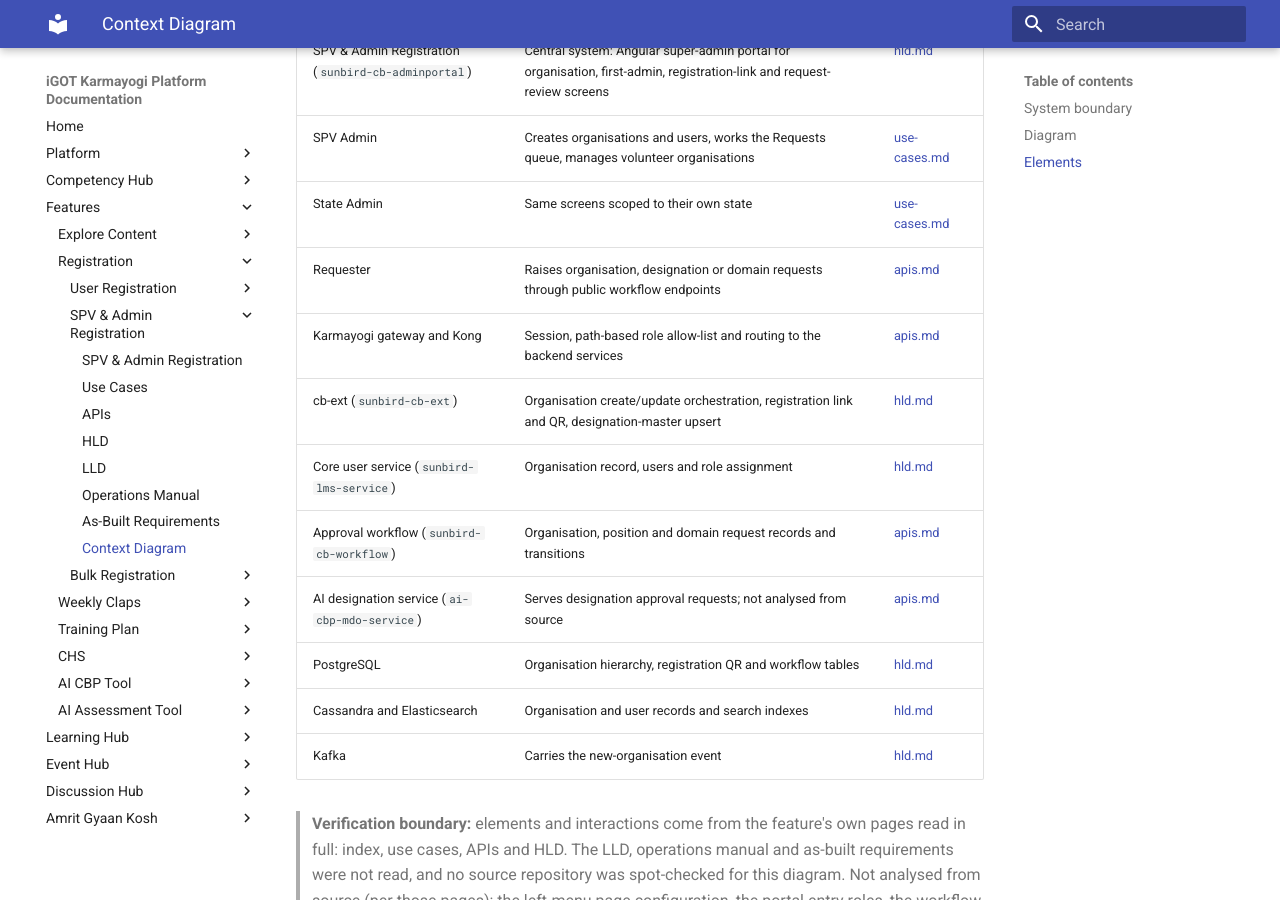
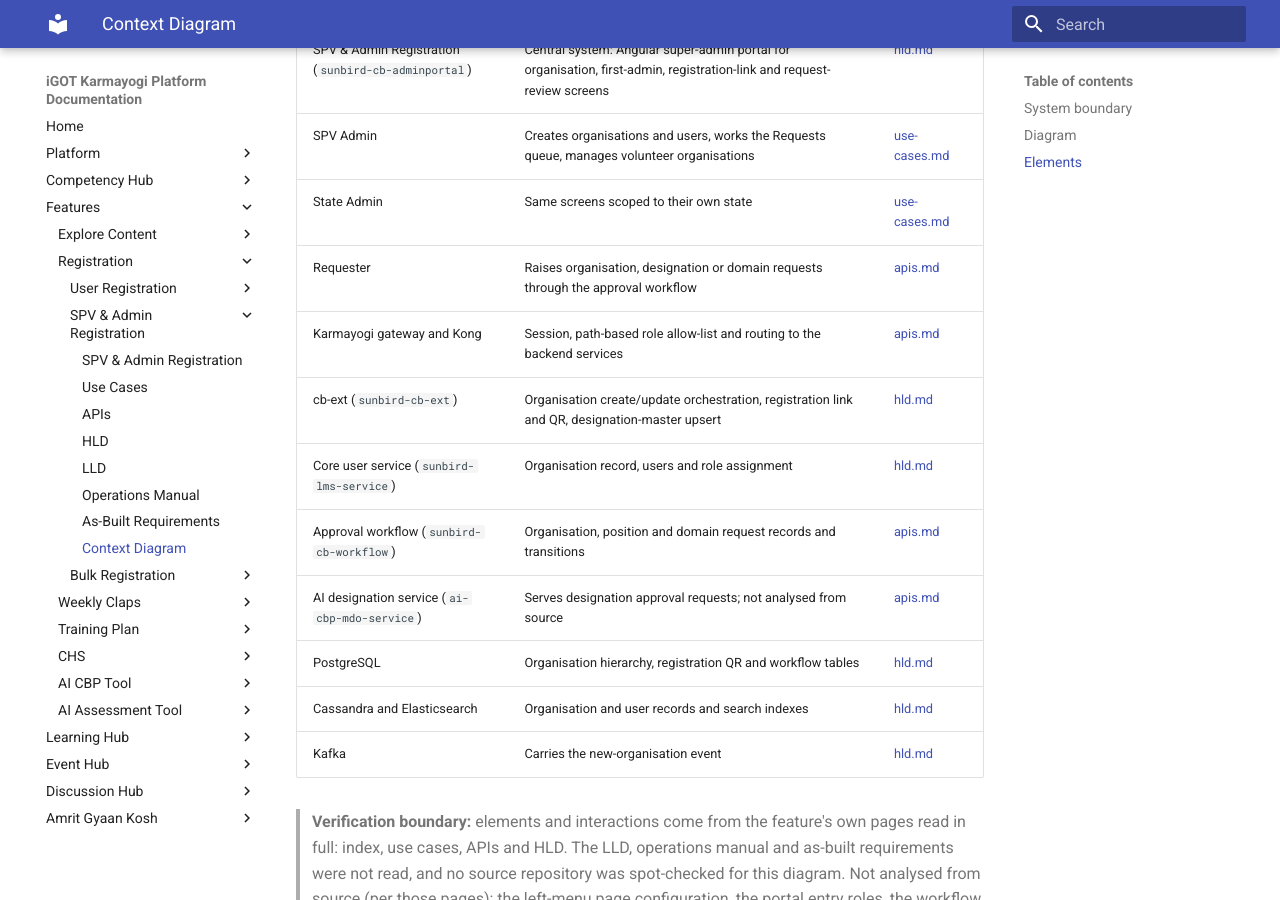
Before and after one commit to KB-iGOT/igot-docs, an MkDocs documentation site: the page built from docs/learning-hub/spv-admin-registration/context-diagram.md, in a window 1280 px wide and 900 px high, scrolled down 764 px. Built offline with MkDocs 1.6.1 and Material for MkDocs 9.7.7, drawn with Linux system fonts in a browser that asks for light colours.

Commit message:
security(4/5): remove unauthenticated / public-endpoint wording from context diagrams
Categories removed: statements implying unauthenticated or public routes.
Functional description kept.

To undo: git revert <this commit>

Co-Authored-By: Claude Sonnet 5.5 <noreply@anthropic.com>

```diff
--- a/docs/learning-hub/spv-admin-registration/context-diagram.md
+++ b/docs/learning-hub/spv-admin-registration/context-diagram.md
@@ -15,7 +15,7 @@ service, and the Postgres, Cassandra, Elasticsearch and Kafka stores those servi
 flowchart LR
     SPVA["SPV Admin"]
     STA["State Admin"]
-    REQR["Requester<br/>(public)"]
+    REQR["Requester"]
 
     UP["Karmayogi gateway<br/>(sunbird-cb-uiproxy) and Kong"]
     EXT["cb-ext<br/>(sunbird-cb-ext)"]
@@ -53,7 +53,7 @@ flowchart LR
 | SPV & Admin Registration (`sunbird-cb-adminportal`) | Central system: Angular super-admin portal for organisation, first-admin, registration-link and request-review screens | [hld.md](hld.md) |
 | SPV Admin | Creates organisations and users, works the Requests queue, manages volunteer organisations | [use-cases.md](use-cases.md) |
 | State Admin | Same screens scoped to their own state | [use-cases.md](use-cases.md) |
-| Requester | Raises organisation, designation or domain requests through public workflow endpoints | [apis.md](apis.md) |
+| Requester | Raises organisation, designation or domain requests through the approval workflow | [apis.md](apis.md) |
 | Karmayogi gateway and Kong | Session, path-based role allow-list and routing to the backend services | [apis.md](apis.md) |
 | cb-ext (`sunbird-cb-ext`) | Organisation create/update orchestration, registration link and QR, designation-master upsert | [hld.md](hld.md) |
 | Core user service (`sunbird-lms-service`) | Organisation record, users and role assignment | [hld.md](hld.md) |
```
Also changed, not shown: docs/competency-hub/context-diagram.md (+1 -1 lines).
